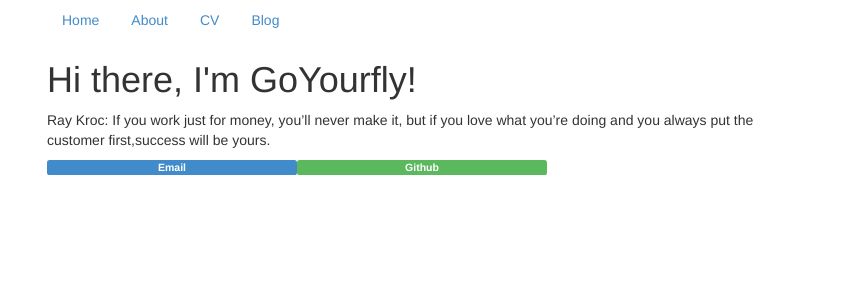
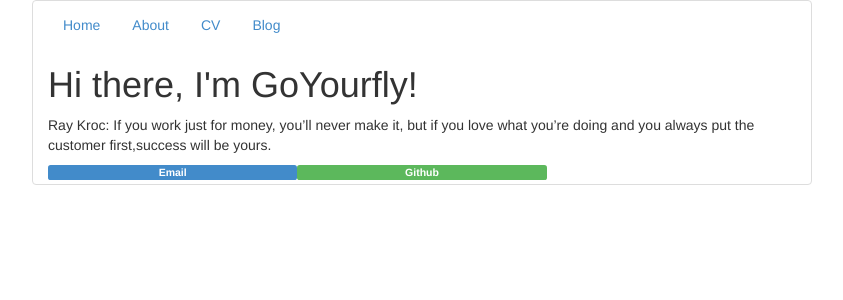
Before and after one commit to goyourfly/goyourfly.github.io, a Jekyll site: the page built from index.html, in a window 1280 px wide. Shown: the top 300 px of the page, without its empty margins (218-1061 px from the left). Built offline with Jekyll 4.4.1, drawn with Linux system fonts in a browser that asks for light colours.

Commit message:
Update default.html

```diff
--- a/_layouts/default.html
+++ b/_layouts/default.html
@@ -14,7 +14,7 @@
 		<body>
 		<div class="container">
 			<div class="row">
-				<div class="col-xs-12 col-md-8 col-md-offset-2">
+				<div class="col-xs-12 col-md-8 col-md-offset-2  img-thumbnail">
 			<ul class="nav nav-pills" role="tablist">
 				<li role="presentation"><a href="/">Home</a></li>
 		       		<li role="presentation"><a href="/about">About</a></li>
```
